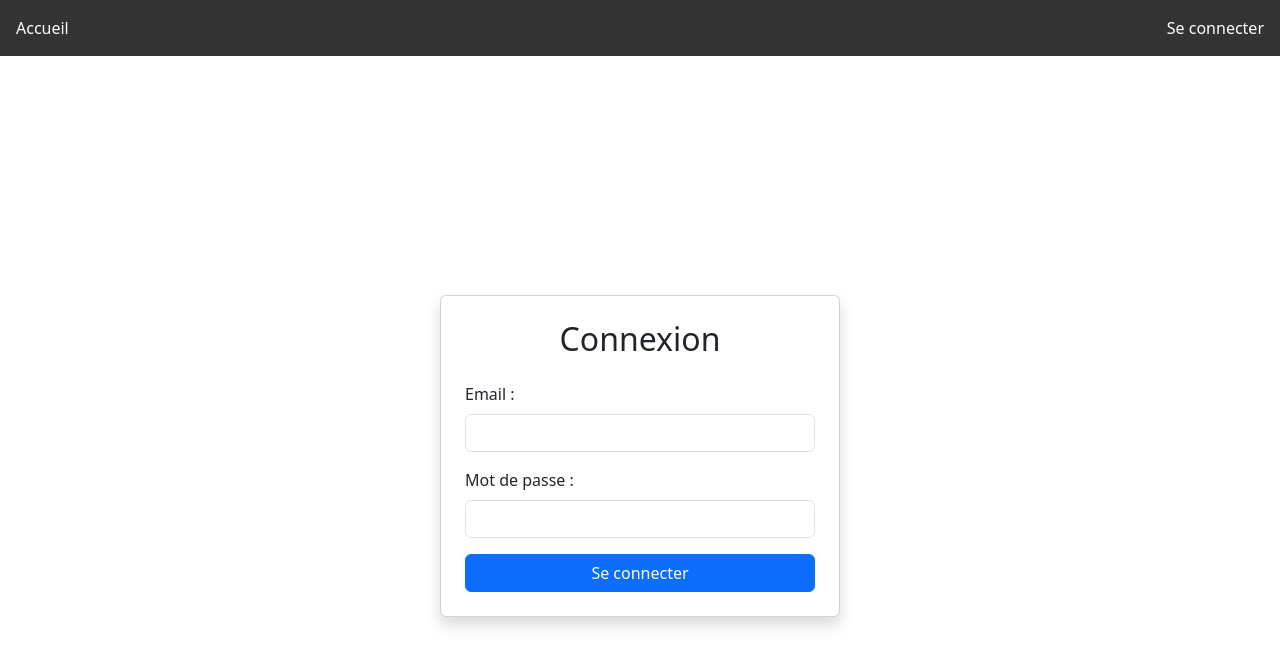
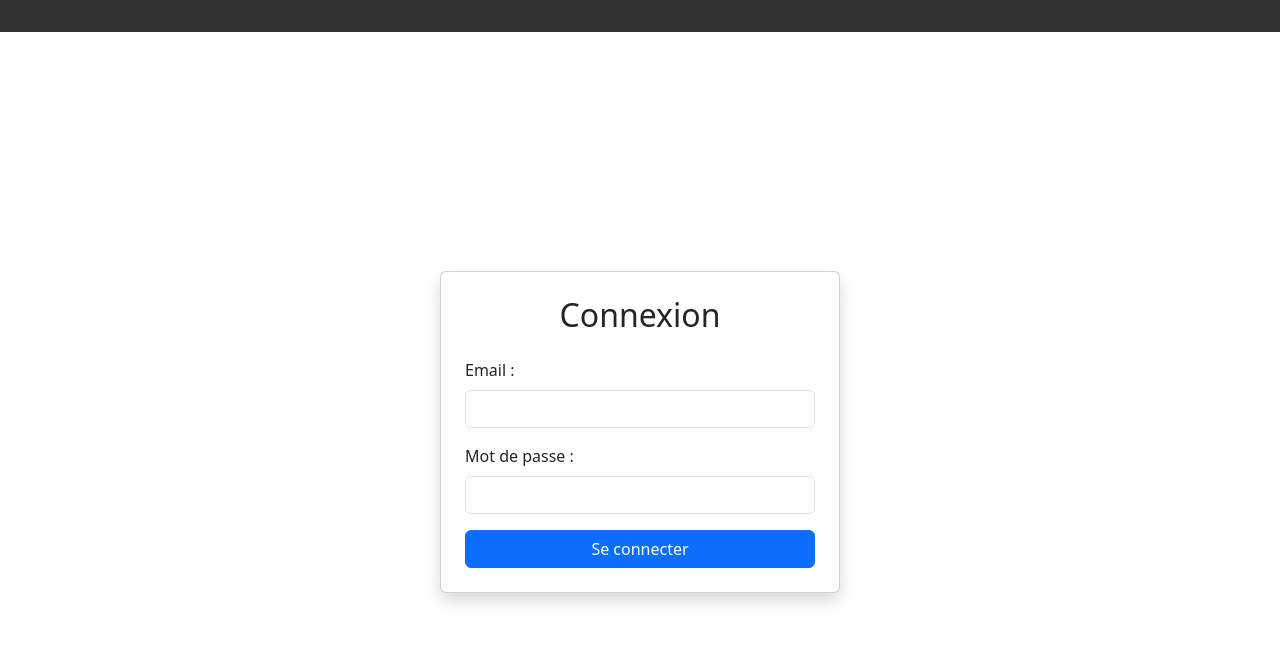
Before and after one commit to ari1008/AFNM_Heuristiques, an Angular app in the folder frontend/: page /login in a window 1280 px wide. Shown: the top 666 px of the page. Built offline with nearby package versions, Linux system fonts and the light colour scheme.

Commit message:
show first name and last name on the navbar

```diff
--- a/frontend/src/app/login-component/login.component.html
+++ b/frontend/src/app/login-component/login.component.html
@@ -1,4 +1,3 @@
-<!-- Ajoute ce lien dans ton index.html si Bootstrap n’est pas déjà inclus -->
 <link href="https://cdn.jsdelivr.net/npm/bootstrap@5.3.0/dist/css/bootstrap.min.css" rel="stylesheet" />
 
 <div class="container d-flex justify-content-center align-items-center min-vh-100">
--- a/frontend/src/app/navbar/navbar.component.html
+++ b/frontend/src/app/navbar/navbar.component.html
@@ -1,13 +1,12 @@
 <nav class="navbar">
   <div class="left">
-    <a routerLink="/home" routerLinkActive="active">Accueil</a>
+    <a *ngIf="isLoggedIn" routerLink="/home" routerLinkActive="active">Réserver</a>
     <a *ngIf="isLoggedIn && isSecretary" (click)="managementUser()" routerLinkActive="active">Gérer les utilisateurs</a>
     <a *ngIf="isLoggedIn && isSecretary" (click)="managementReservation()" routerLinkActive="active">Gérer les réservations</a>
   </div>
 
   <div class="right">
-    <span *ngIf="isLoggedIn" class="user-info">{{ userEmail }} | {{ role }}</span>
-    <a *ngIf="!isLoggedIn" (click)="redirectToLogin()" routerLinkActive="active">Se connecter</a>
+    <span *ngIf="isLoggedIn" class="user-info">{{ firstName }} {{ lastName }} | {{ userEmail }} | {{ role }}</span>
     <button *ngIf="isLoggedIn" (click)="logout()">Se déconnecter</button>
   </div>
 </nav>
--- a/frontend/src/app/navbar/navbar.component.ts
+++ b/frontend/src/app/navbar/navbar.component.ts
@@ -13,6 +13,8 @@ import {ROLES} from '../model/user.model';
 })
 export class NavbarComponent implements OnInit {
   isLoggedIn = false;
+  firstName: string = '';
+  lastName: string = '';
   userEmail = '';
   role = '';
   isSecretary = false;
@@ -22,6 +24,8 @@ export class NavbarComponent implements OnInit {
   ngOnInit(): void {
     this.authService.currentUser.subscribe((user: AuthUser | null) => {
       this.isLoggedIn = !!user;
+      this.firstName = user?.firstname || '';
+      this.lastName = user?.lastname || '';
       this.userEmail = user?.email || '';
       this.role = user?.role || '';
       this.isSecretary = this.role === ROLES.SECRETARY.name;
```
